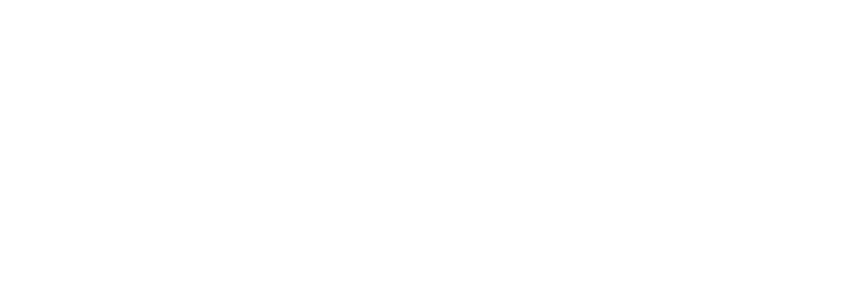
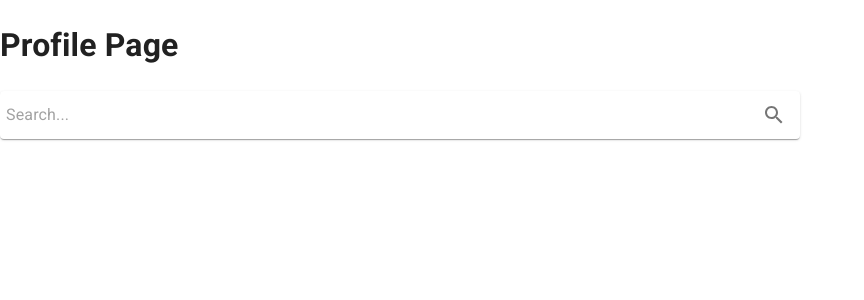
Before and after one commit to bratuchedot/foaf-visualizer-frontend, a React (Vite) app: page /profile in a window 1280 px wide. Before the commit this address had no page. Shown: the top 300 px of the page, without its empty margins (0-864 px from the left). Built offline with nearby package versions, Linux system fonts and the light colour scheme.

Commit message:
added init profile page

```diff
--- a/src/App.tsx
+++ b/src/App.tsx
@@ -5,6 +5,7 @@
 import '@fontsource/roboto/700.css';
 import { BrowserRouter, Route, Routes } from 'react-router-dom';
 import HomePage from './main/pages/home-page/HomePage.tsx';
+import ProfilePage from './main/pages/profile-page/ProfilePage.tsx';
 
 const theme = createTheme();
 
@@ -17,6 +18,7 @@
         <BrowserRouter>
           <Routes>
             <Route path='/' element={<HomePage/>}/>
+            <Route path='/profile' element={<ProfilePage/>}/>
           </Routes></BrowserRouter>
       </ThemeProvider>
     </>
--- /dev/null
+++ b/src/main/pages/profile-page/ProfilePage.tsx
@@ -0,0 +1,17 @@
+import { useAppSelector } from '../../../redux/hooks.ts';
+import SearchBar from '../../../shared/components/search-bar/SearchBar.tsx';
+import { Foaf } from '../../../shared/interfaces/Foaf.ts';
+
+function ProfilePage() {
+  const profile: Foaf | null = useAppSelector((state) => state.profile.profile);
+
+  return (
+    <>
+      <h1>Profile Page</h1>
+      <SearchBar/>
+      {profile}
+    </>
+  );
+}
+
+export default ProfilePage;
```
Also changed, not shown: src/main/pages/profile-page/profile-page.scss (added).
